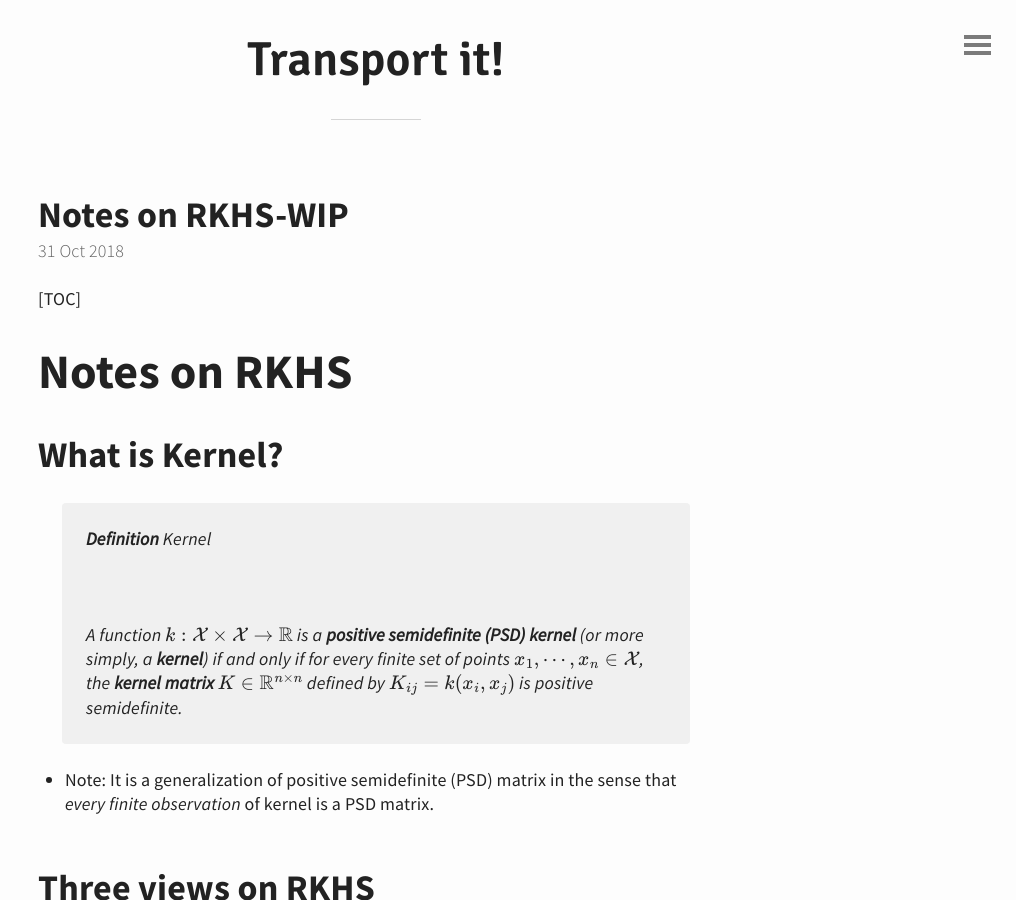
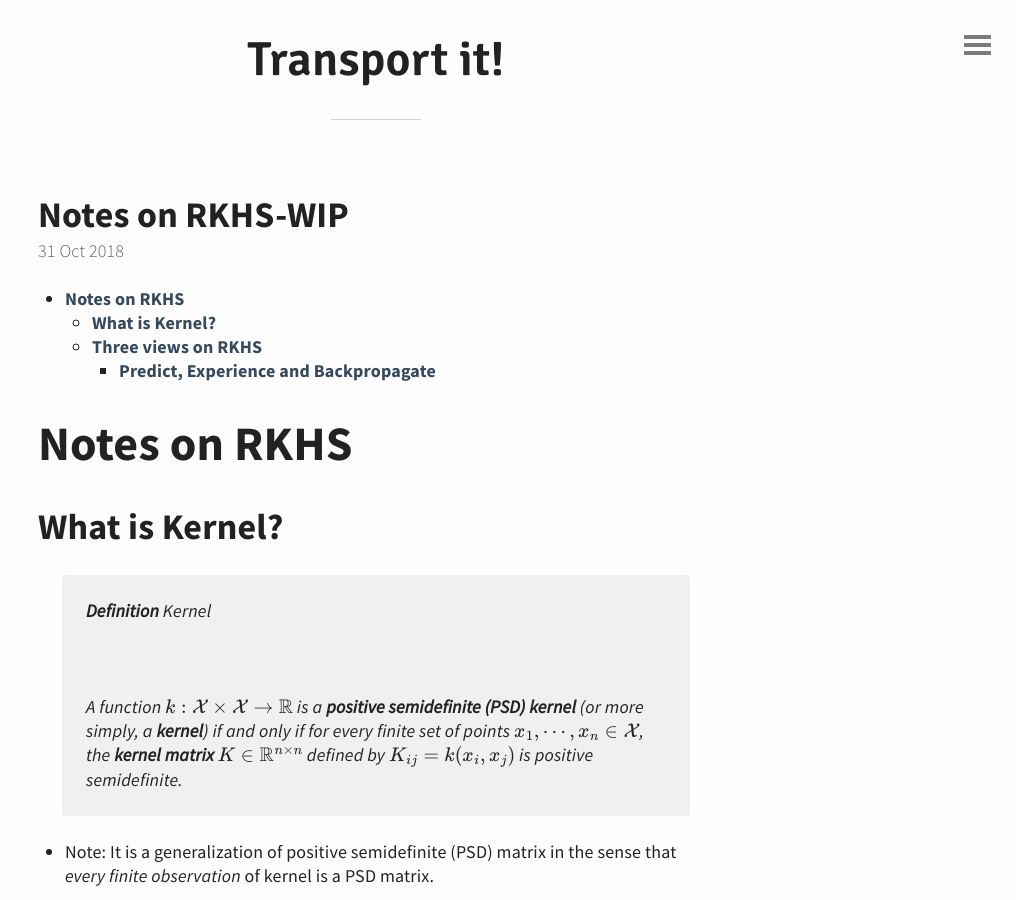
Before and after one commit to edmophia/edmophia.github.io, a Jekyll site: the page built from _posts/RKHS/2018-10-31-Notes on RKHS.md, in a window 1280 px wide and 900 px high. Shown: the whole window, without its empty margins (264-1280 px from the left). Built offline with Jekyll 4.4.1, drawn with Linux system fonts in a browser that asks for light colours; formulas are drawn with MathJax 3; a script that is not in the unit is left out.

Commit message:
no message

```diff
--- a/_posts/RKHS/2018-10-31-Notes on RKHS.md
+++ b/_posts/RKHS/2018-10-31-Notes on RKHS.md
@@ -10,7 +10,10 @@ mathjax: true
 
 ---
 
-[TOC]
+- [Notes on RKHS](#notes-on-rkhs)
+  * [What is Kernel?](#what-is-kernel-)
+  * [Three views on RKHS](#three-views-on-rkhs)
+    + [Predict, Experience and Backpropagate](#predict--experience-and-backpropagate)
 
 # Notes on RKHS
 
```
